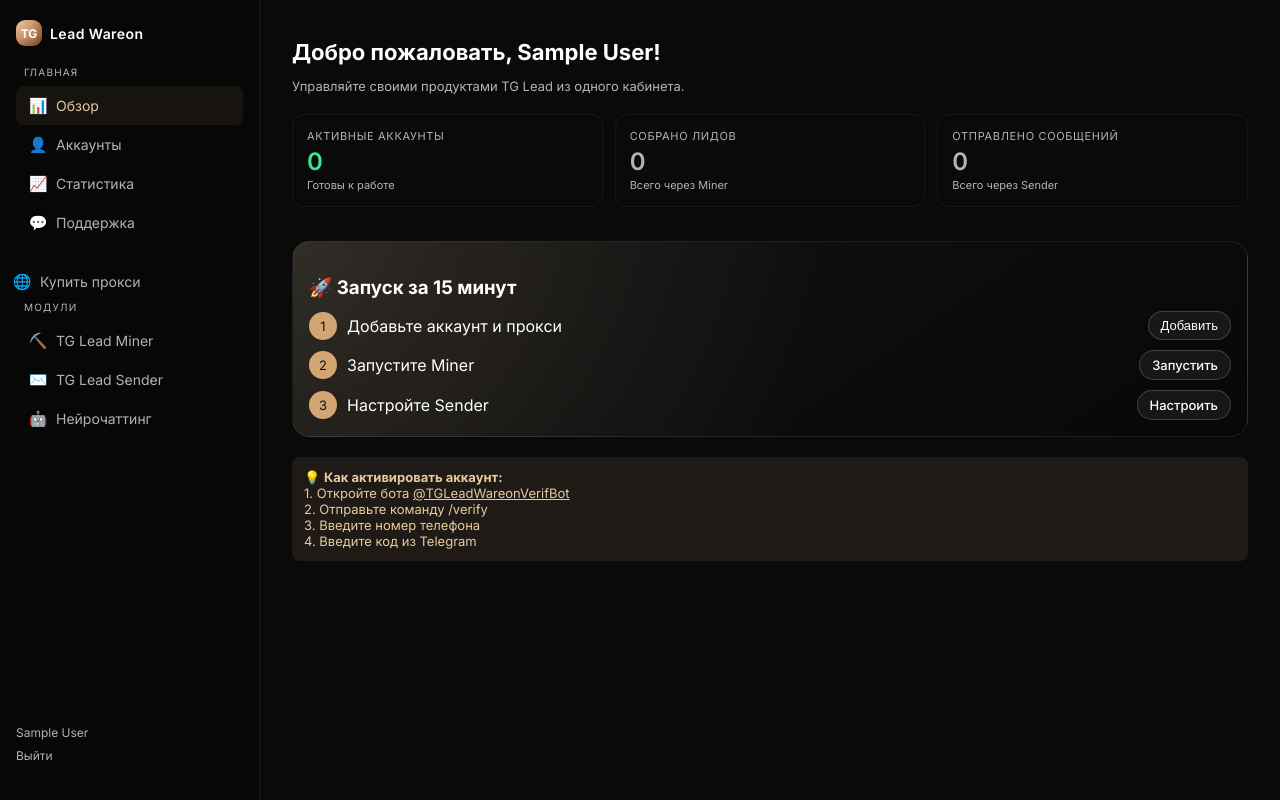
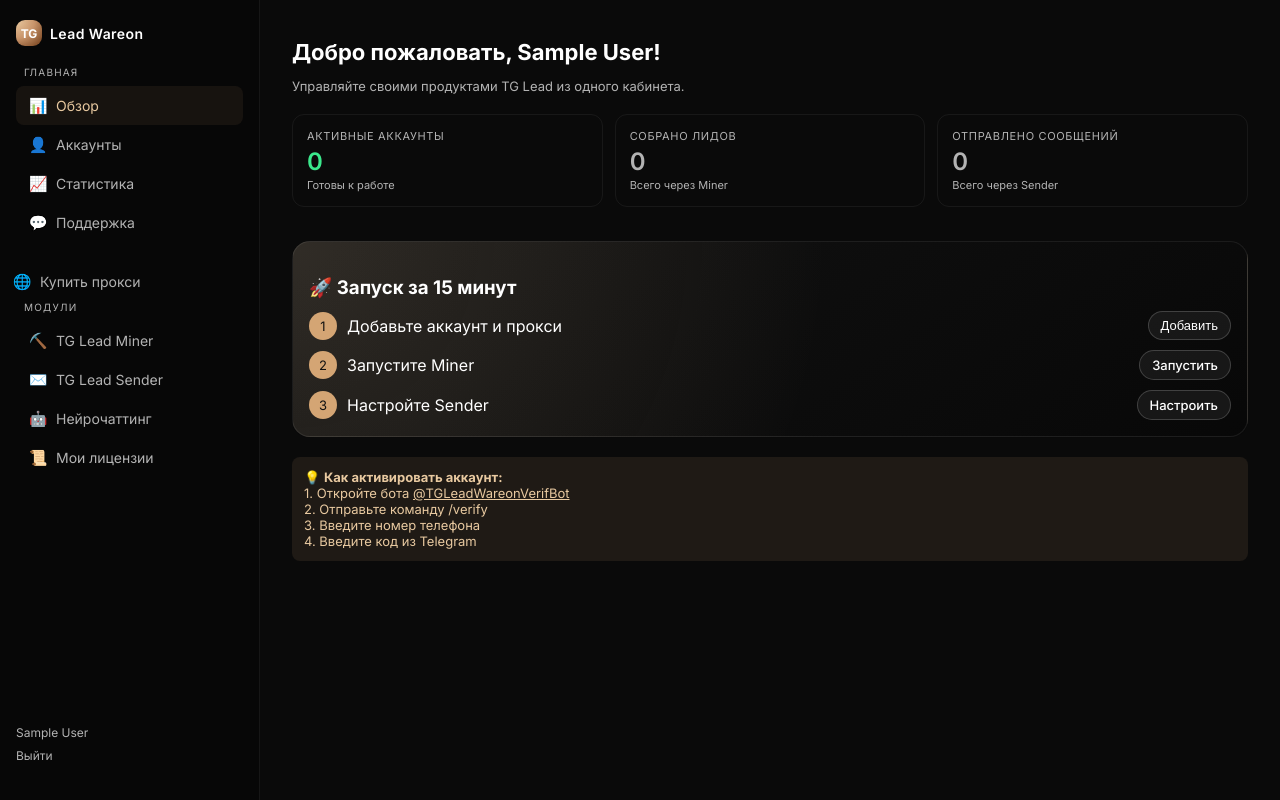
Before and after one commit to dzalil206-commits/lead-ecosystem, a Flask app: page /dashboard in a window 1280 px wide. Run offline with Flask 3, Linux system fonts and the light colour scheme; the visitor is signed in with stand-in values (Sample User, id 1); data comes from the database, SQL or seed files in the repository; data that the repository does not hold is empty.

Commit message:
Update dashboard.html

```diff
--- a/templates/dashboard.html
+++ b/templates/dashboard.html
@@ -95,6 +95,9 @@
             <a class="sidebar-link" data-section="neuro-module">
                 <span class="icon">🤖</span> Нейрочаттинг
             </a>
+          <a class="sidebar-link" data-section="licenses">
+    <span class="icon">📜</span> Мои лицензии
+</a>
         </div>
 
         <div style="margin-top:auto;padding: 16px;">
```
